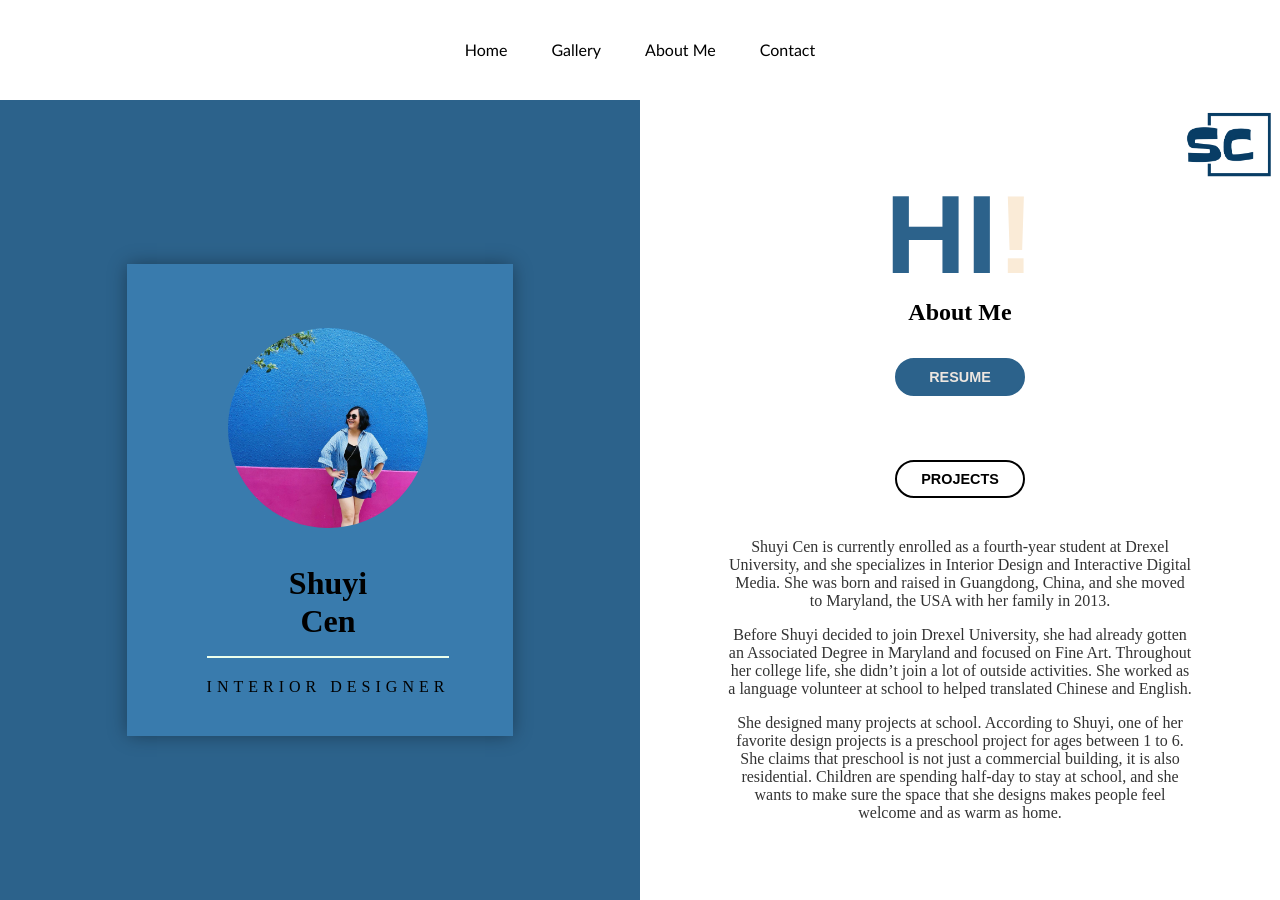
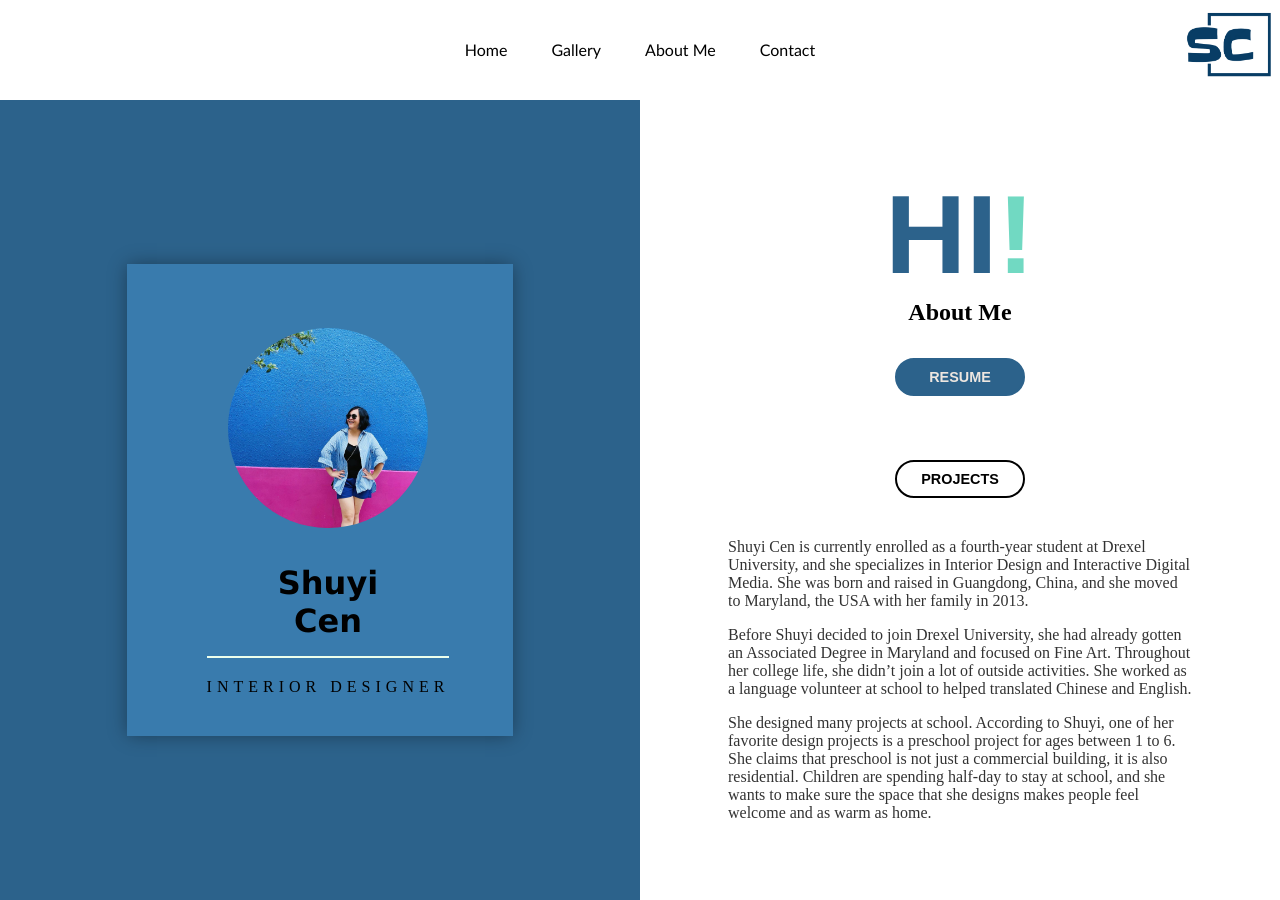
Before and after one commit to censhuyi/idm222-sc3948, a plain HTML site: page about.html in a window 1280 px wide. Drawn offline with Linux system fonts and the light colour scheme.

Commit message:
About Page
change logo location

```diff
--- a/about.html
+++ b/about.html
@@ -15,8 +15,9 @@
         <li><a href="gallery.html">Gallery</a></li>
         <li><a href="about.html">About Me</a></li>
         <li><a href="contact.html">Contact</a></li>
+        <img src="./image/logo.png" alt="" class="logo">
     </ul>
-    <img src="./image/logo.png" alt="" class="logo">
+
 </nav>
 <!--end menu-->
 
--- a/style.css
+++ b/style.css
@@ -8,11 +8,15 @@ h1 { font-size: 42px;
     font-family: Arial, Helvetica, sans-serif;
     color: #2c628b;}
 
-h3 {font-size: 16px;}
+h3 {font-size: 16px;
+    font-family: Verdana, Geneva, Tahoma, sans-serif;}
 
 body{
     background-color:rgb(237, 230, 224);
     }
+
+p { text-align: left;
+font-size: 16px;}
 
 img {
 height: auto;
@@ -177,7 +181,7 @@ nav{
 }
 
 .about-right h1 span{
-    color:antiquewhite;
+    color:rgb(113, 217, 194);
 }
 
 .about-right h3{
@@ -237,3 +241,4 @@ nav{
         display: grid;
         grid-template-columns: repeat(2, 1fr);
     }
+}
```
Also changed, not shown: index.html (+1 -1 lines).
